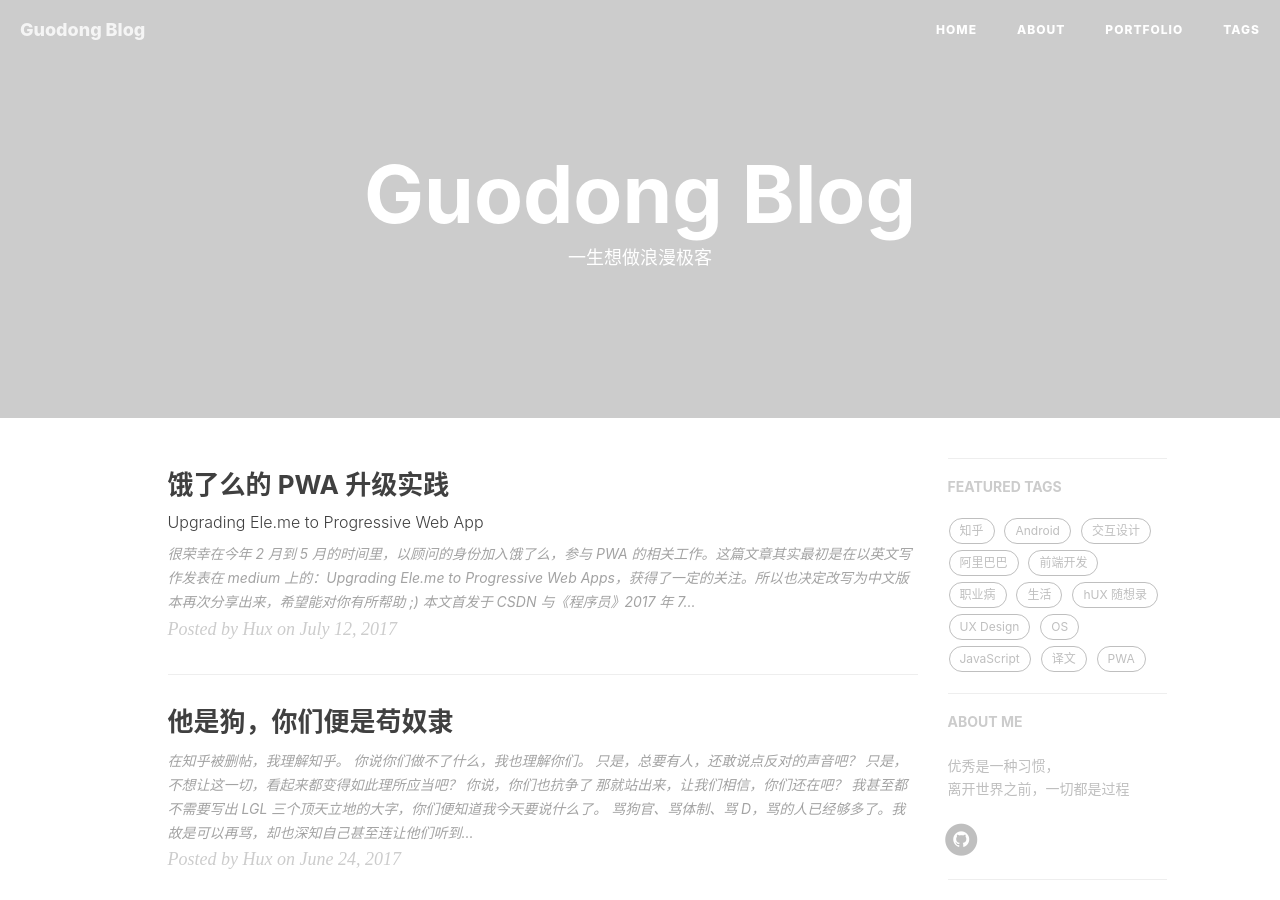
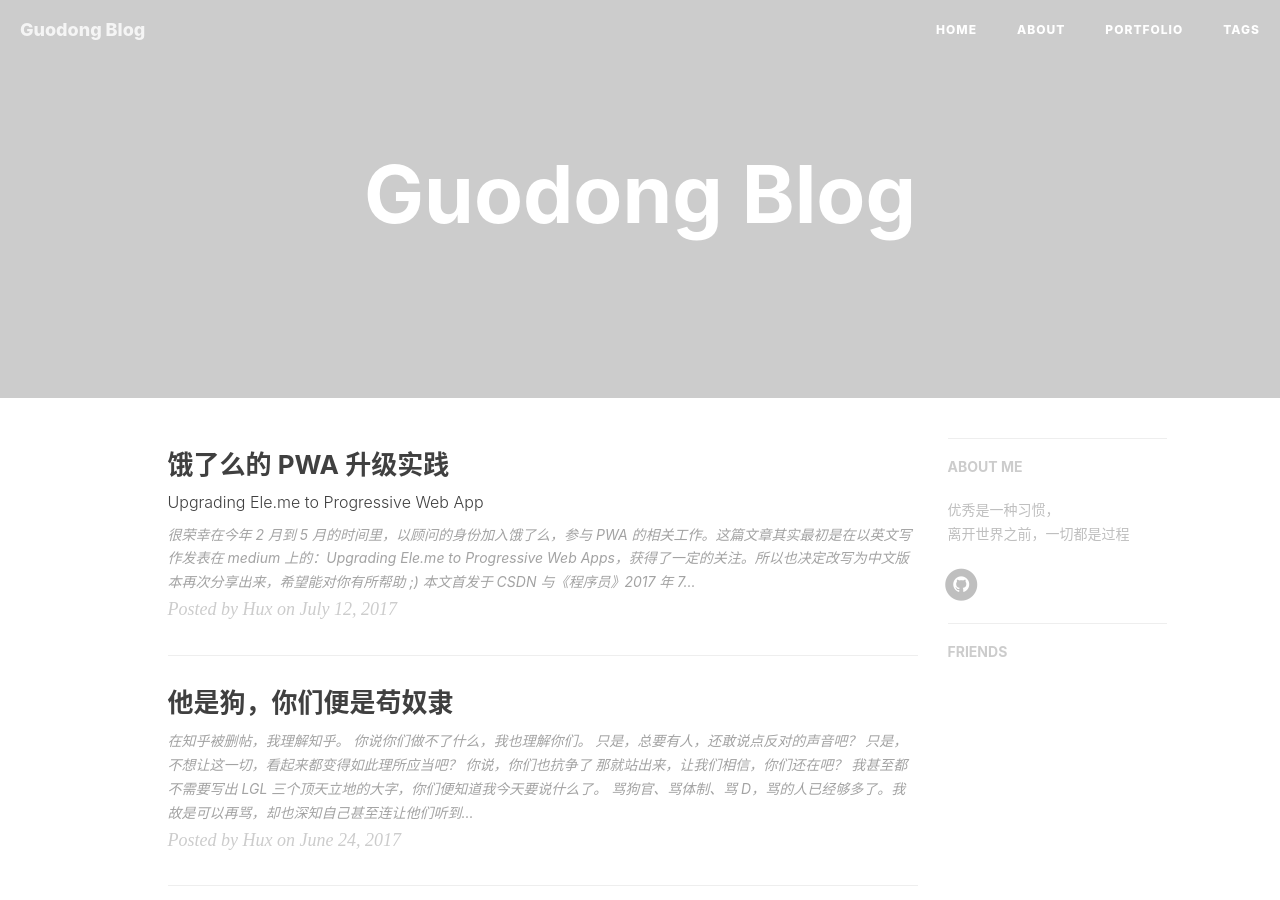
Before and after one commit to liguodong/liguodong.github.io, a Jekyll site: the page built from index.html, in a window 1280 px wide and 900 px high. Built offline with Jekyll 4.4.1, drawn with Linux system fonts in a browser that asks for light colours; nearby versions of some CDN libraries; the list of posts is cut into pages by our own code; comment, search, counter and statistics services are not loaded; some of the changed lines change nothing that is shown.

Commit message:
minor changes..

```diff
--- a/_config.yml
+++ b/_config.yml
@@ -60,8 +60,8 @@
 # ba_track_id: [your track id]
 
 # Google Analytics
-ga_track_id: 'UA-49627206-1'            # Format: UA-xxxxxx-xx
-ga_domain: huangxuan.me
+ga_track_id: ''            # Format: UA-xxxxxx-xx
+ga_domain: guodong.li
 
 
 
@@ -73,7 +73,7 @@
 
 
 # Featured Tags
-featured-tags: true                     # whether or not using Feature-Tags
+featured-tags: false                     # whether or not using Feature-Tags
 featured-condition-size: 1              # A tag will be featured if the size of it is more than this condition value
 
 
--- a/index.html
+++ b/index.html
@@ -1,6 +1,6 @@
 ---
 layout: page
-description: "一生想做浪漫极客"
+description: ""
 ---
 
 {% for post in paginator.posts %}
```
